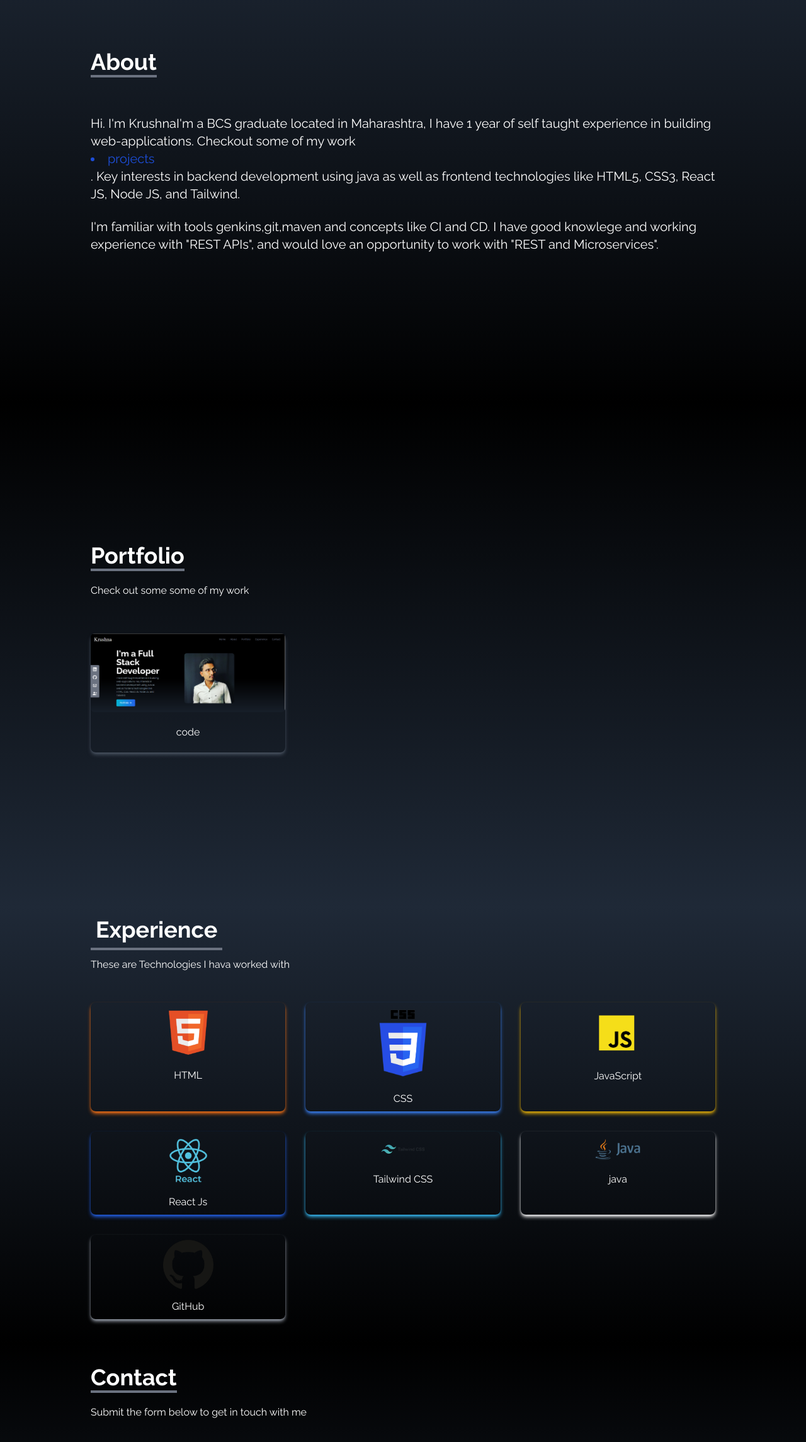
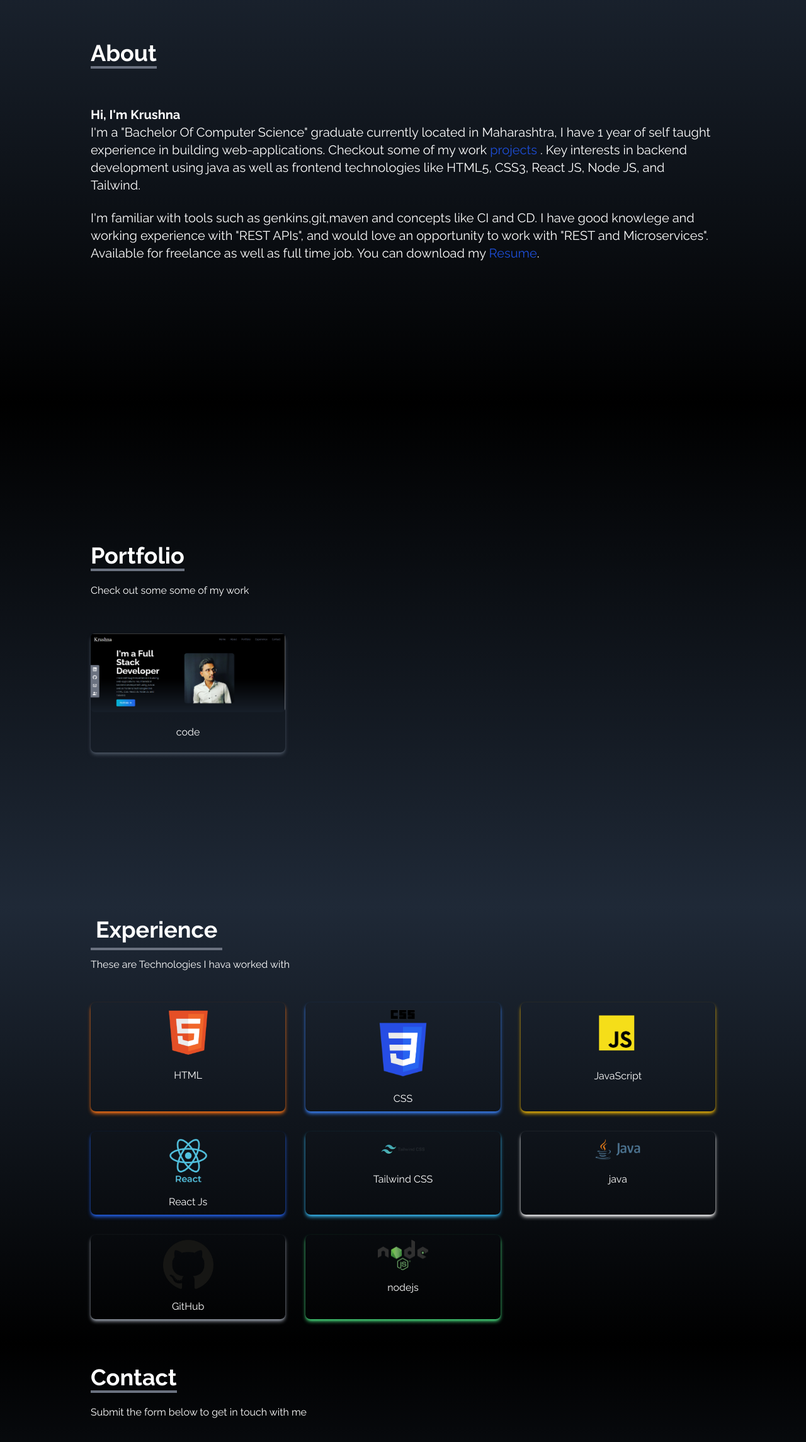
Before and after one commit to webdevkrushna/My_Portfolio, a React (Vite) app: page / in a window 1280 px wide. Shown: the part 960-3250 px from the top of the page at 63% size. Built offline with nearby package versions, Linux system fonts and the light colour scheme.

Commit message:
added faviton in title. changed about.jsx and added node js in experience

```diff
--- a/index.html
+++ b/index.html
@@ -2,9 +2,9 @@
 <html lang="en">
   <head>
     <meta charset="UTF-8" />
-    <link rel="icon" type="image/svg+xml" href="/vite.svg" />
+    <link rel="icon" type="image/svg+xml" href="/letter-k.svg" />
     <meta name="viewport" content="width=device-width, initial-scale=1.0" />
-    <title>WebDev Krushna</title>
+    <title>Krushna</title>
   </head>
   <body>
     <div id="root">
--- a/src/component/About.jsx
+++ b/src/component/About.jsx
@@ -9,18 +9,22 @@ const About = () => {
         </div>
 
         <p className='text-xl mt-14'>
-            <span>Hi. I'm Krushna</span>
-            I'm a BCS graduate located in Maharashtra,
+            <span className='mb-2 font-bold text-xl'>Hi, I'm Krushna </span><br/>
+            I'm a "Bachelor Of Computer Science" graduate currently located in Maharashtra,
             I have 1 year of self taught experience in building web-applications.
-            Checkout some of my work <li href="portfolio" className='text-blue-700 hover:underline'>projects</li>.
+            Checkout some of my work <a href="portfolio" className='text-blue-700 hover:underline marker:none cursor-pointer'> projects </a>.
+
                         Key interests in backend development using java as well as
                         frontend technologies like
                         HTML5, CSS3, React JS, Node JS, and Tailwind.
         </p>
         <br/>
         <p className='text-xl '>
-           I'm familiar with tools genkins,git,maven and concepts like CI and CD.
+           I'm familiar with tools such as genkins,git,maven and concepts like CI and CD.
            I have good knowlege and working experience with "REST APIs", and would love an opportunity to work with "REST and Microservices".
+           Available for freelance as well as full time job. You can download my<a href='/resume.pdf' className='text-blue-700 hover:underline cursor-pointer' download={true}> Resume</a>.
+
+
         </p>
         </div>
     </div>
--- a/src/component/Experience.jsx
+++ b/src/component/Experience.jsx
@@ -52,6 +52,12 @@ const Experience = () => {
             src:github,
             title:'GitHub',
             style:'shadow-gray-400'
+        },
+        {
+            id:8,
+            src:nodejs,
+            title:'nodejs',
+            style:'shadow-green-400'
         }
 
     ]
```
Also changed, not shown: public/letter-k.svg (added), src/component/Home.jsx (line endings or trailing spaces).
